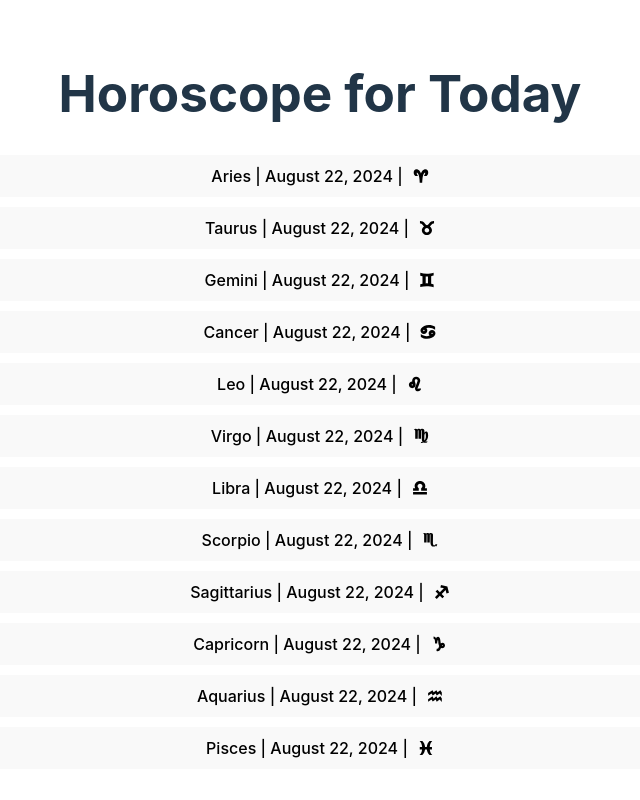
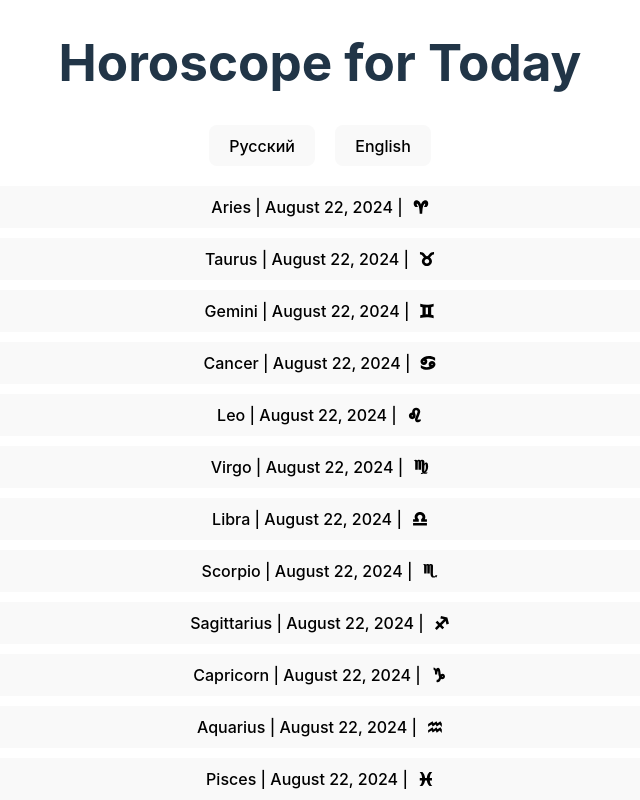
Before and after one commit to aydingani/astro, a React (Vite) app: page / in a window 1280 px wide. Shown: the whole page, without its empty margins (320-960 px from the left). Built offline with nearby package versions, Linux system fonts and the light colour scheme.

Commit message:
last push

```diff
--- a/src/HoroscopePage.jsx
+++ b/src/HoroscopePage.jsx
@@ -1,6 +1,7 @@
 import { useState, useEffect } from "react";
 import { useNavigate, useParams } from "react-router-dom";
 import { useSwipeable } from "react-swipeable";
+import { getLanguage } from "./utils/languageUtils";
 
 const zodiacSigns = {
   aries: { ru: "Овен", en: "Aries" },
@@ -21,7 +22,7 @@ const HoroscopePage = () => {
   const { sign } = useParams();
   const [response, setResponse] = useState(null);
   const navigate = useNavigate();
-  const [language, setLanguage] = useState("en");
+  const [language, setLanguage] = useState(getLanguage());
 
   const handlers = useSwipeable({
     onSwipedRight: () => navigate(-1),
--- a/src/MainPage.jsx
+++ b/src/MainPage.jsx
@@ -1,4 +1,5 @@
 import { useNavigate } from "react-router-dom";
+import React, { useState, useEffect } from "react";
 import {
   GiAries,
   GiTaurus,
@@ -33,6 +34,7 @@ const zodiacSigns = [
   { sign: "aquarius", icon: <GiAquarius />, ru: "Водолей", en: "Aquarius" },
   { sign: "pisces", icon: <GiPisces />, ru: "Рыбы", en: "Pisces" },
 ];
+import { getLanguage, setLanguage } from "./utils/languageUtils";
 
 const detectLanguage = () => {
   const userLanguage =
@@ -41,8 +43,10 @@ const detectLanguage = () => {
 };
 
 const MainPage = () => {
+  const [language, setLang] = useState(getLanguage());
+
   const navigate = useNavigate();
-  const language = detectLanguage();
+  //   const language = detectLanguage();
   const today = new Date().toLocaleDateString(
     language === "ru" ? "ru-RU" : "en-US",
     {
@@ -51,6 +55,14 @@ const MainPage = () => {
       day: "numeric",
     }
   );
+
+  useEffect(() => {
+    setLanguage(language);
+  }, [language]);
+
+  const handleLanguageChange = (lang) => {
+    setLang(lang);
+  };
 
   const handleButtonClick = (sign) => {
     navigate(`/horoscope/${sign}`);
@@ -62,6 +74,17 @@ const MainPage = () => {
   return (
     <div style={{ textAlign: "center" }}>
       <h1>{buttonText}</h1>
+      <div
+        style={{
+          display: "flex",
+          justifyContent: "center",
+          gap: "20px",
+          marginBottom: "20px",
+        }}
+      >
+        <button onClick={() => handleLanguageChange("ru")}>Русский</button>
+        <button onClick={() => handleLanguageChange("en")}>English</button>
+      </div>
       <div
         style={{
           display: "flex",
--- /dev/null
+++ b/src/utils/languageUtils.js
@@ -0,0 +1,13 @@
+export const getLanguage = () => {
+  const storedLanguage = localStorage.getItem("language");
+  if (storedLanguage) {
+    return storedLanguage;
+  }
+  const userLanguage =
+    window.Telegram?.WebApp?.initDataUnsafe?.user?.language_code;
+  return userLanguage === "ru" ? "ru" : "en";
+};
+
+export const setLanguage = (lang) => {
+  localStorage.setItem("language", lang);
+};
```
Also changed, not shown: src/LanguageContext.jsx (added, +22 -0 lines).
